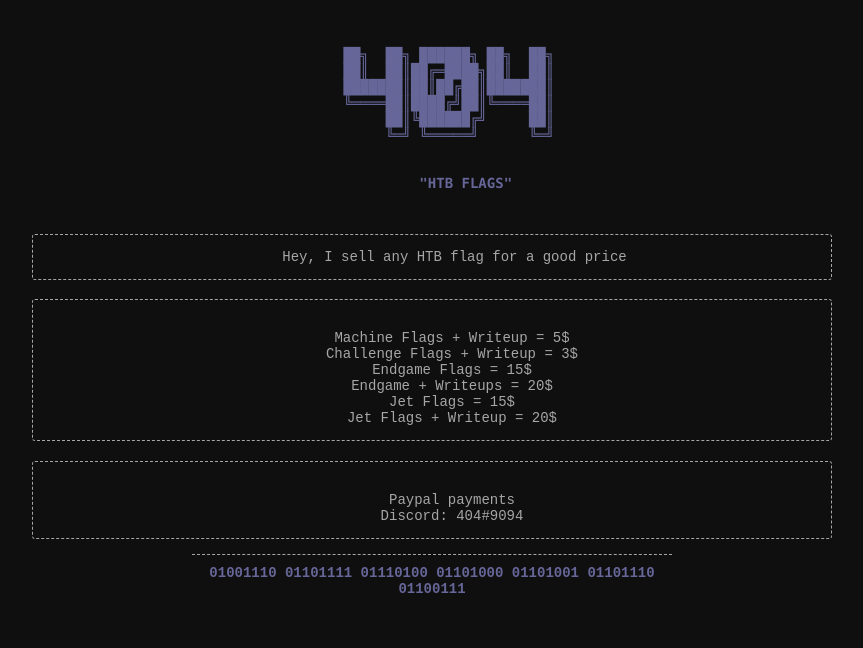
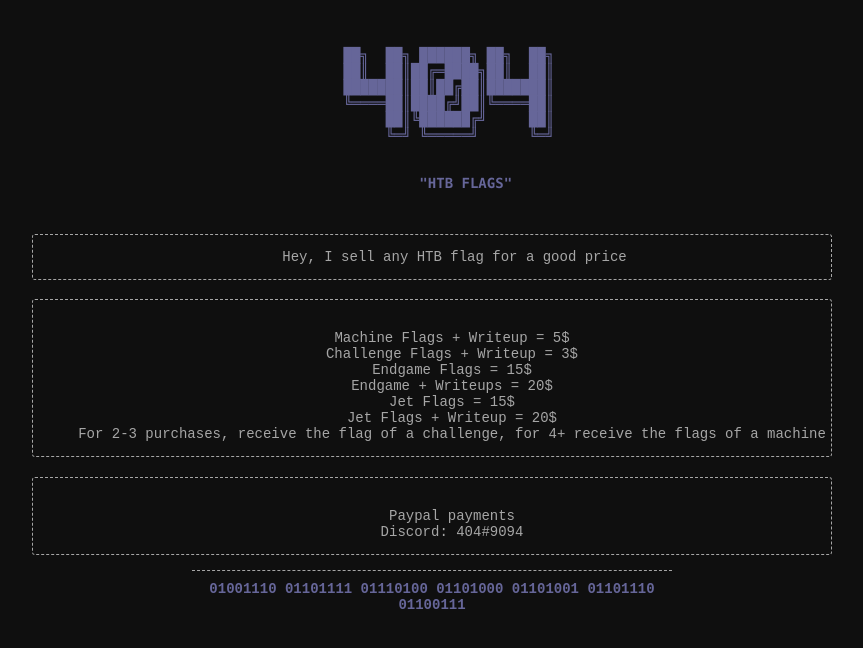
Before and after one commit to 404HTB/404HTB.github.io, a Jekyll site: the page built from index.html, in a window 1280 px wide. Shown: the top 648 px of the page, without its empty margins (208-1071 px from the left). Built offline with Jekyll 4.4.1, drawn with Linux system fonts in a browser that asks for light colours; comment, search, counter and statistics services are not loaded.

Commit message:
Update index.html

```diff
--- a/index.html
+++ b/index.html
@@ -12,6 +12,7 @@ layout: content
 <center>Endgame + Writeups = 20$ <br/></center>
 <center>Jet Flags = 15$<br/></center>
 <center>Jet Flags + Writeup = 20$</center>
+<center>For 2-3 purchases, receive the flag of a challenge, for 4+ receive the flags of a machine</center>
 
 </a></li>
 
```
